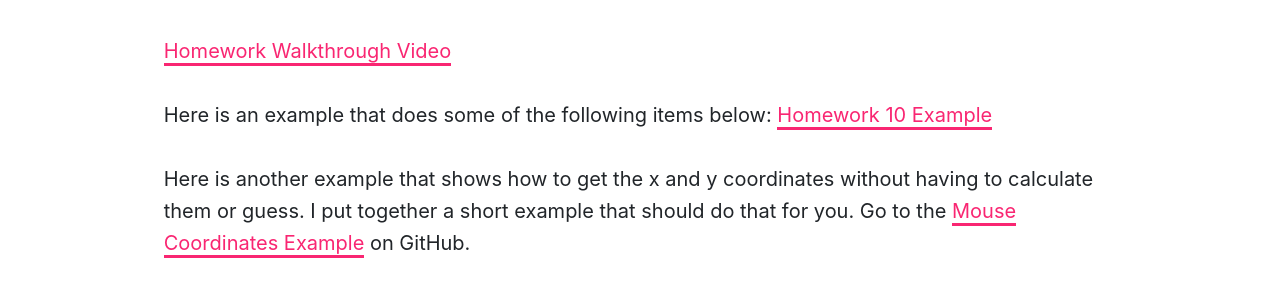
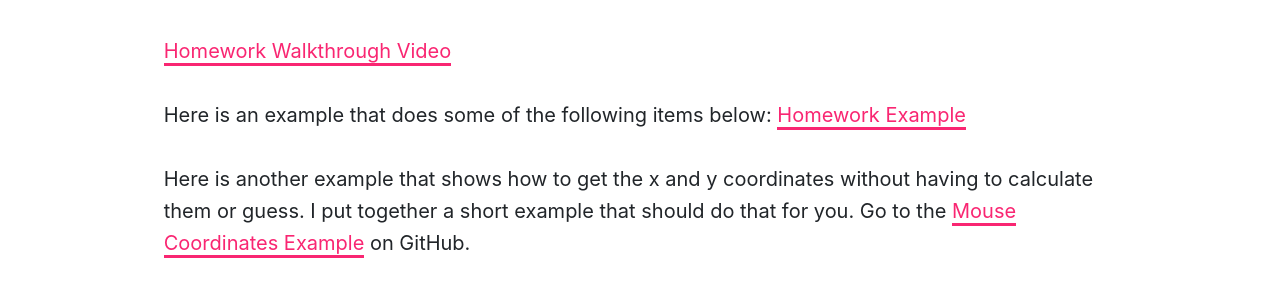
Before and after one commit to Montana-Media-Arts/MART120-Spring2023, a Jekyll site: the page built from modules/week-10/_posts/2017-02-30-homework.md, in a window 1280 px wide. Shown: the part 738-1034 px from the top of the page. Built offline with Jekyll 4.4.1, drawn with Linux system fonts in a browser that asks for light colours; nearby versions of some CDN libraries; a script that is not in the unit is left out.

Commit message:
Update 2017-02-30-homework.md

```diff
--- a/modules/week-10/_posts/2017-02-30-homework.md
+++ b/modules/week-10/_posts/2017-02-30-homework.md
@@ -11,7 +11,7 @@ This week, you are going to animate your self-portrait.  Now that you know how t
 <p><a href="//youtu.be/Xy1Cww1FFQI" data-lity>Homework Walkthrough Video</a></p>
 
 Here is an example that does some of the following items below:
-<a href="https://github.com/Montana-Media-Arts/120_CreativeCoding1-Fall2022-Samples/tree/main/Homework%2010" target="_blank">Homework 10 Example</a>
+<a href="https://github.com/Montana-Media-Arts/120_CreativeCoding1-Fall2022-Samples/tree/main/Homework%2010" target="_blank">Homework Example</a>
 
 Here is another example that shows how to get the x and y coordinates without having to calculate them or guess.  I put together a short example that should do that for you.  Go to the <a href="https://github.com/Montana-Media-Arts/120_CreativeCoding1-Fall2022-Samples/tree/main/Mouse-Coordinates-Example" target="_blank">Mouse Coordinates Example</a> on GitHub.
 
```
